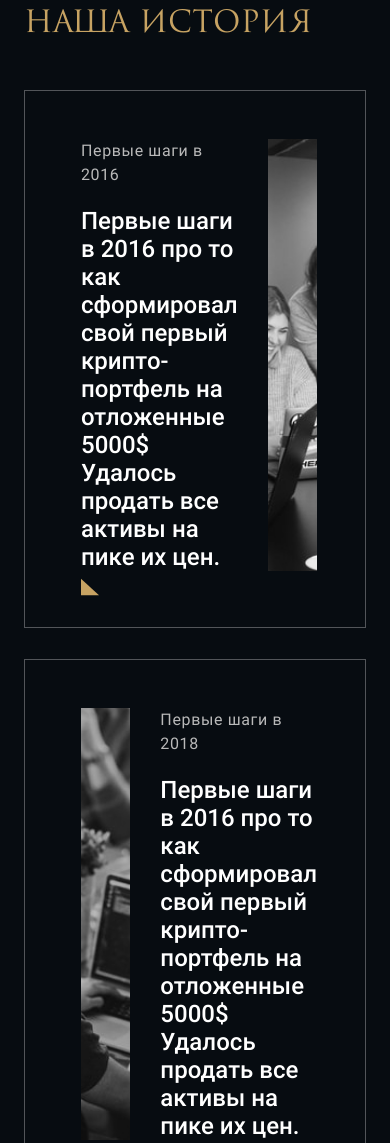
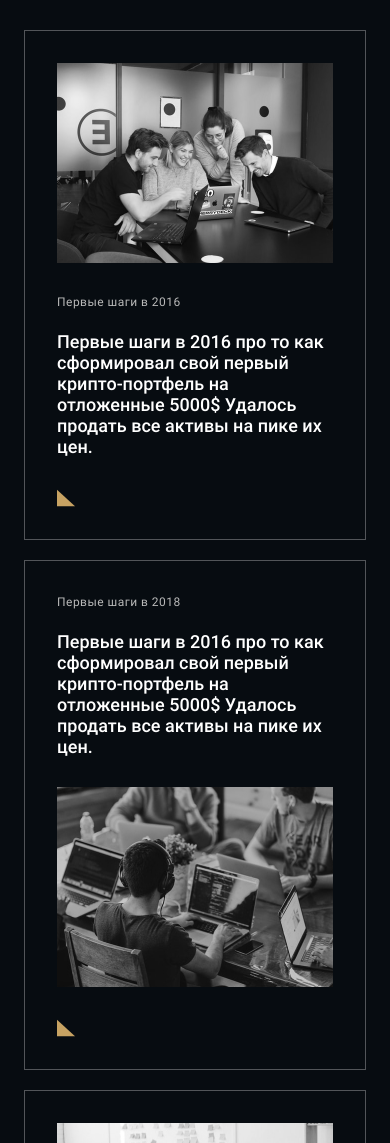
Before and after one commit to presto-agency/Maximus-trade, a website: page #src/index.html in a window 390 px wide. Shown: the part 4436-5579 px from the top of the page. Drawn offline with nearby package versions, Linux system fonts and the light colour scheme; files that its build step writes are made by us from their sources; files whose address does not match are found by name; a web font is replaced by a local one.

Commit message:
feat: add our-history mob.

```diff
--- a/#src/scss/main-page/our-history.scss
+++ b/#src/scss/main-page/our-history.scss
@@ -89,3 +89,72 @@
     }
   }
 }
+
+@media (max-width: 767px) {
+  .our-history{
+    &__list{
+      li{
+        margin: 20px 0 0 0;
+        a{
+          position: relative;
+          padding: 32px 32px 82px 32px;
+          flex-direction: column;
+          &:before{
+            content: '';
+            position: absolute;
+            left: 32px;
+            bottom: 32px;
+            width: 18px;
+            height: 18px;
+            background-image: url("../img/main-page/triangle.svg");
+            background-repeat: no-repeat;
+            background-position: center;
+            background-size: 18px 18px;
+            transform: rotate(180deg);
+          }
+        }
+        &.reverse{
+          .our-history{
+            &__text{
+              order: initial;
+              margin: 0 0 30px 0;
+            }
+            &__img{
+              order: initial;
+            }
+          }
+        }
+      }
+    }
+    &__text{
+      order: 2;
+      flex: initial;
+      margin: 30px 0 0 0;
+      &:before{
+        display: none;
+      }
+    }
+    &__img{
+      max-width: 100%;
+      height: 200px;
+      order: 1;
+      flex: initial;
+    }
+  }
+}
+
+@media(max-width: 567px){
+  .our-history{
+    margin: 100px 0 60px 0;
+    &__text{
+      p{
+        font-size: 18px;
+        line-height: 21px;
+      }
+      span{
+        font-size: 12px;
+        line-height: 18px;
+      }
+    }
+  }
+}
```
Also changed, not shown: docs/css/style.css, docs/css/style.min.css.
